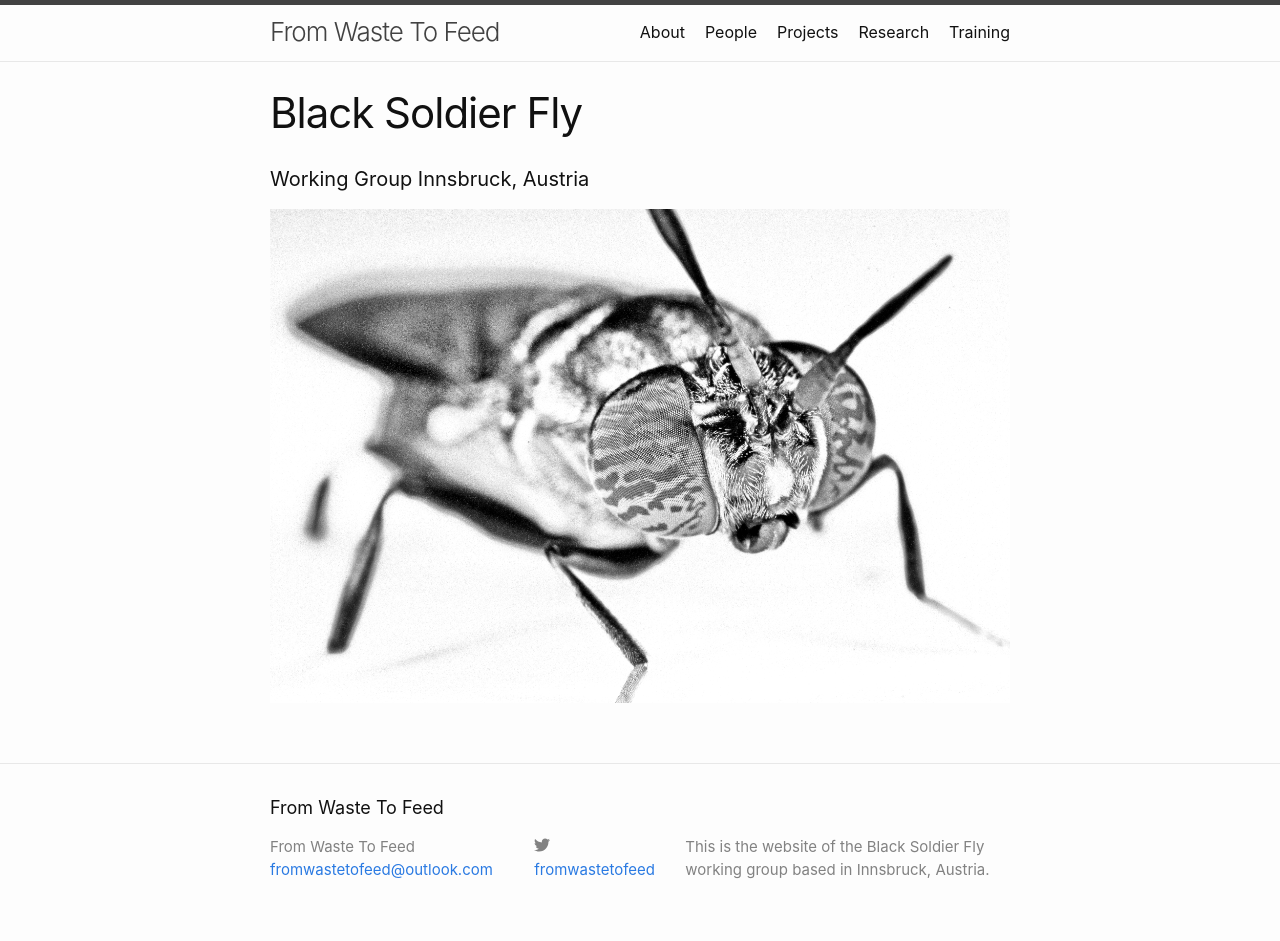
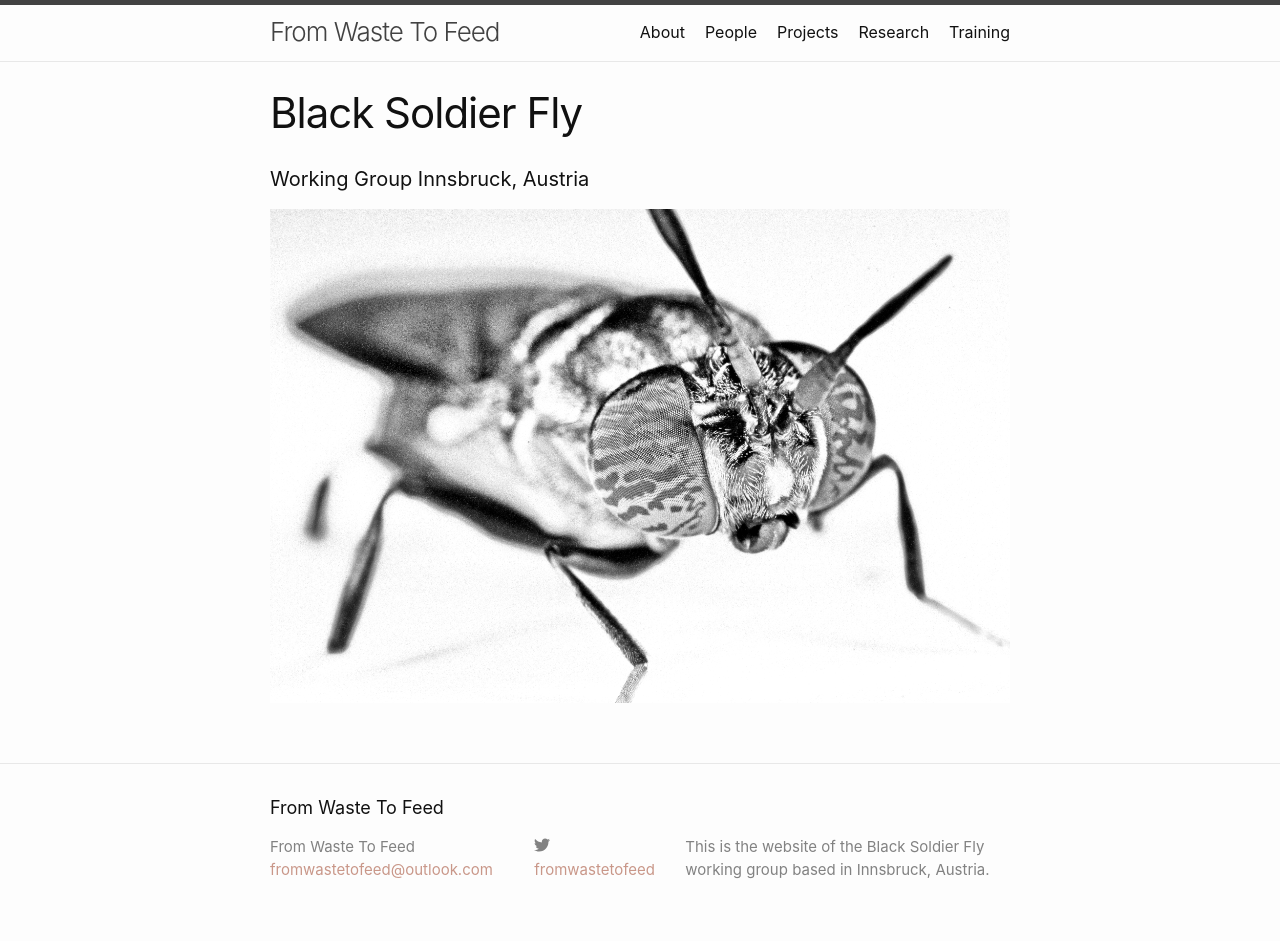
Before and after one commit to tklammsteiner/fromwastetofeed, a Jekyll site: the page built from about.markdown, in a window 1280 px wide. Built offline with Jekyll 4.4.1, drawn with Linux system fonts in a browser that asks for light colours.

Commit message:
minor changes

```diff
--- a/_sass/minima.scss
+++ b/_sass/minima.scss
@@ -12,7 +12,7 @@ $spacing-unit:     30px !default;
 
 $text-color:       #111 !default;
 $background-color: #fdfdfd !default;
-$brand-color:      #2a7ae2 !default;
+$brand-color:      #c99789 !default;
 
 $grey-color:       #828282 !default;
 $grey-color-light: lighten($grey-color, 40%) !default;
--- a/about.markdown
+++ b/about.markdown
@@ -5,4 +5,4 @@ permalink: /about/
 ---
 <h4> Working Group Innsbruck, Austria</h4>
 
-![](https://raw.githubusercontent.com/tklammsteiner/fromwastetofeed/gh-pages/media/3.png)
+![](https://raw.githubusercontent.com/tklammsteiner/fromwastetofeed/gh-pages/media/adult-fly-bw.png)
```
Also changed, not shown: media/adult-fly-bw.png (renamed from media/3.png).
